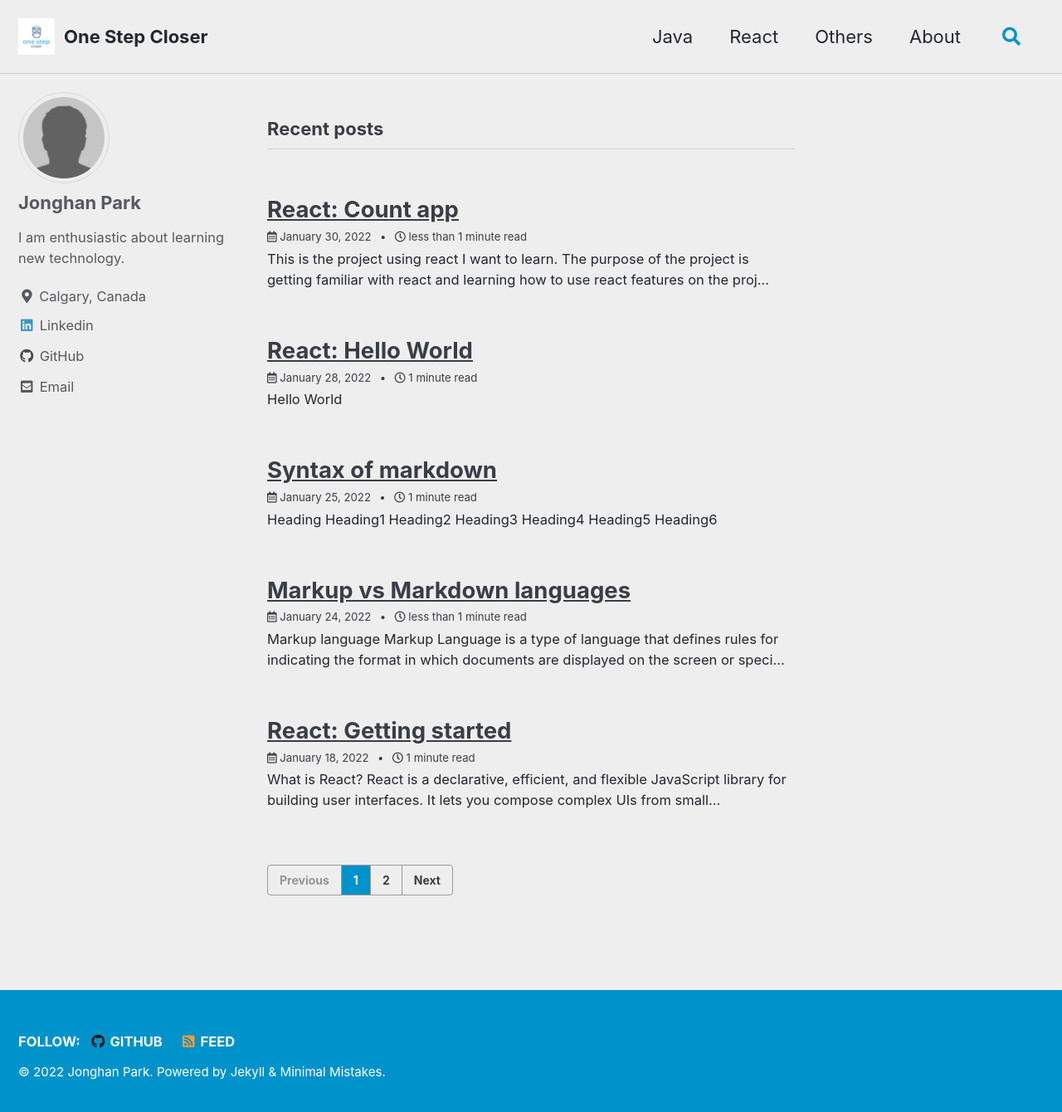
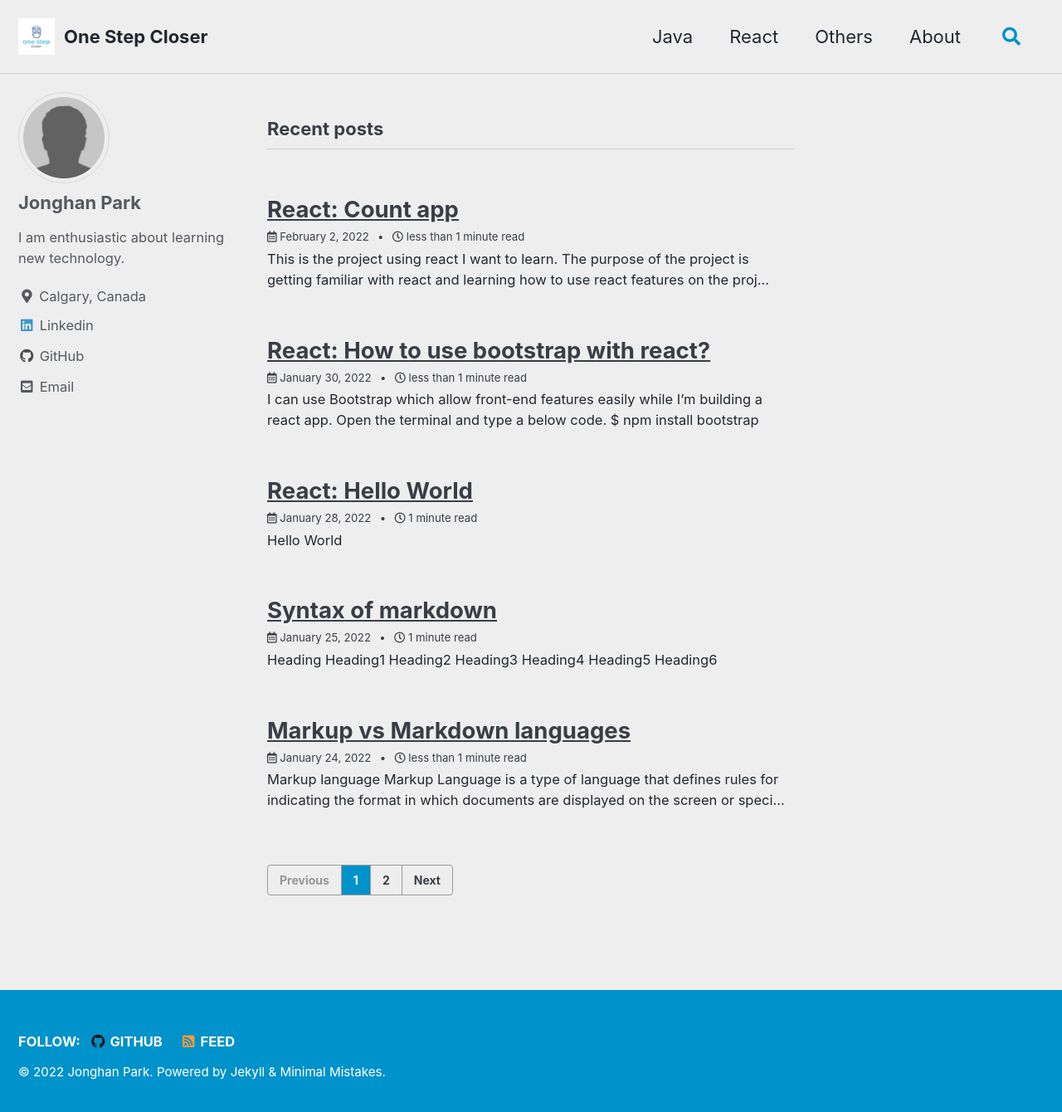
Before and after one commit to Jonghan-park/jonghan-park.github.io, a Jekyll site: the page built from index.html, in a window 1280 px wide and 1347 px high. Shown: the top 1340 px of the window at 83% size. Built offline with Jekyll 4.4.1, drawn with Linux system fonts in a browser that asks for light colours; cached includes are drawn as plain includes; the list of posts is cut into pages by our own code; some of the changed lines change nothing that is shown.

Commit message:
Update posting

````diff
--- a/_posts/2022-01-30-React_Count_App.md
+++ b/_posts/2022-01-30-React_Bootstrap.md
@@ -1,18 +1,14 @@
 ---
-title: "React: Count app"
+title: "React: How to use bootstrap with react?"
 header:
   image: /assets/ReactImage.jpg
 categories:
   - React
 tags:
   - React
-  - Count app
+  - Bootstrap
 ---
 
-This is the project using react I want to learn. The purpose of the project is getting familiar with react and learning how to use react features on the project.
-
-I've learned the project from YouTube.
- [React begginner YouTube link](https://www.youtube.com/watch?v=Ke90Tje7VS0&t=1259s)
 
 I can use Bootstrap which allow front-end features easily while I'm building a react app. Open the terminal and type a below code.
 ```
--- /dev/null
+++ b/_posts/2022-02-02-React_Count_App.md
@@ -0,0 +1,16 @@
+---
+title: "React: Count app"
+header:
+  image: /assets/ReactImage.jpg
+categories:
+  - React
+tags:
+  - React
+  - Count app
+---
+
+
+This is the project using react I want to learn. The purpose of the project is getting familiar with react and learning how to use react features on the project.
+
+I've learned the project from YouTube.
+ [React begginner YouTube link](https://www.youtube.com/watch?v=Ke90Tje7VS0&t=1259s)
````
